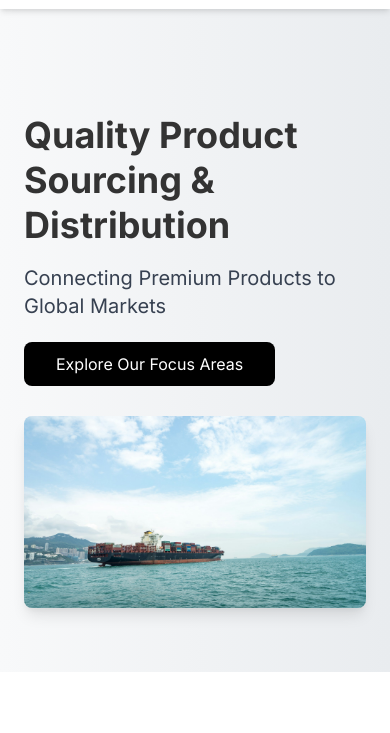
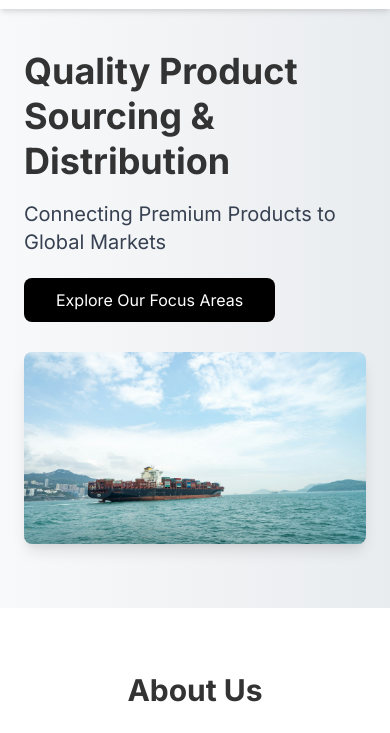
Before and after one commit to njt2810/through-it-all-landing, a plain HTML site: page index.html in a window 390 px wide. Shown: the part 63-796 px from the top of the page. Drawn offline with nearby package versions, Linux system fonts and the light colour scheme.

```diff
--- a/index.html
+++ b/index.html
@@ -125,7 +125,7 @@
 
     <!-- ───────── HERO ───────── -->
     <!-- pt-36 → pt-28  (mobile) -->
-    <section id="home" class="pt-28 md:pt-24 hero-gradient">
+    <section id="home" class="pt-12 md:pt-24 hero-gradient">
       <div
         class="container mx-auto px-6 py-16 md:py-24 flex flex-col md:flex-row items-center"
       >
```
